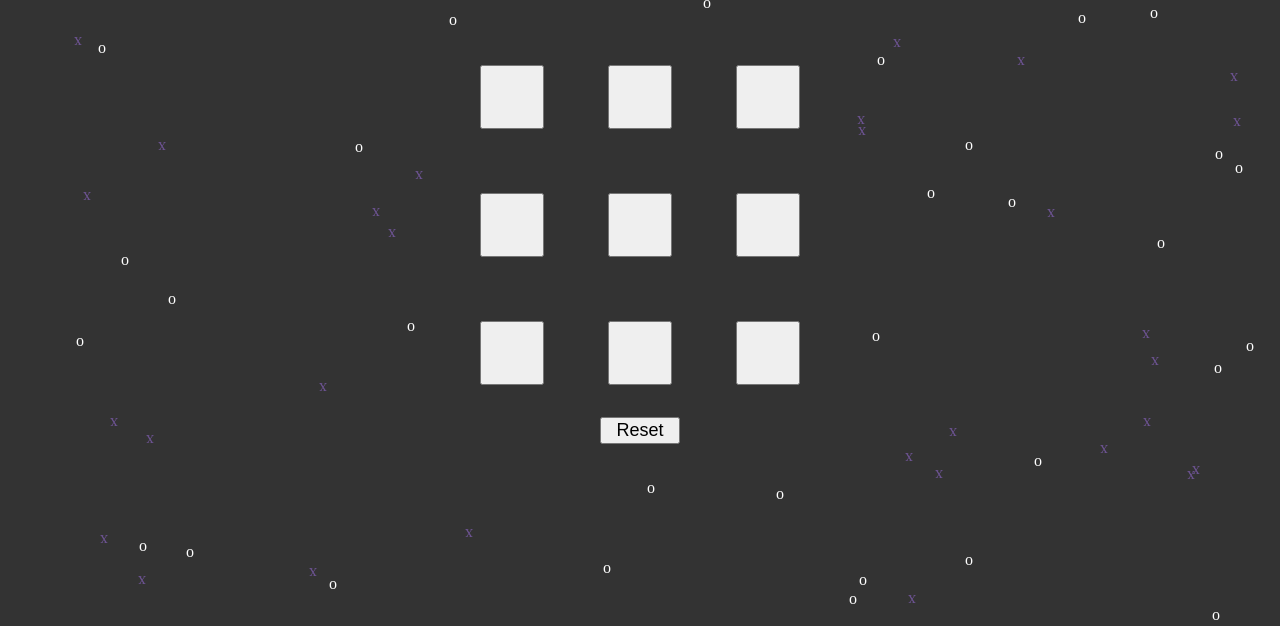
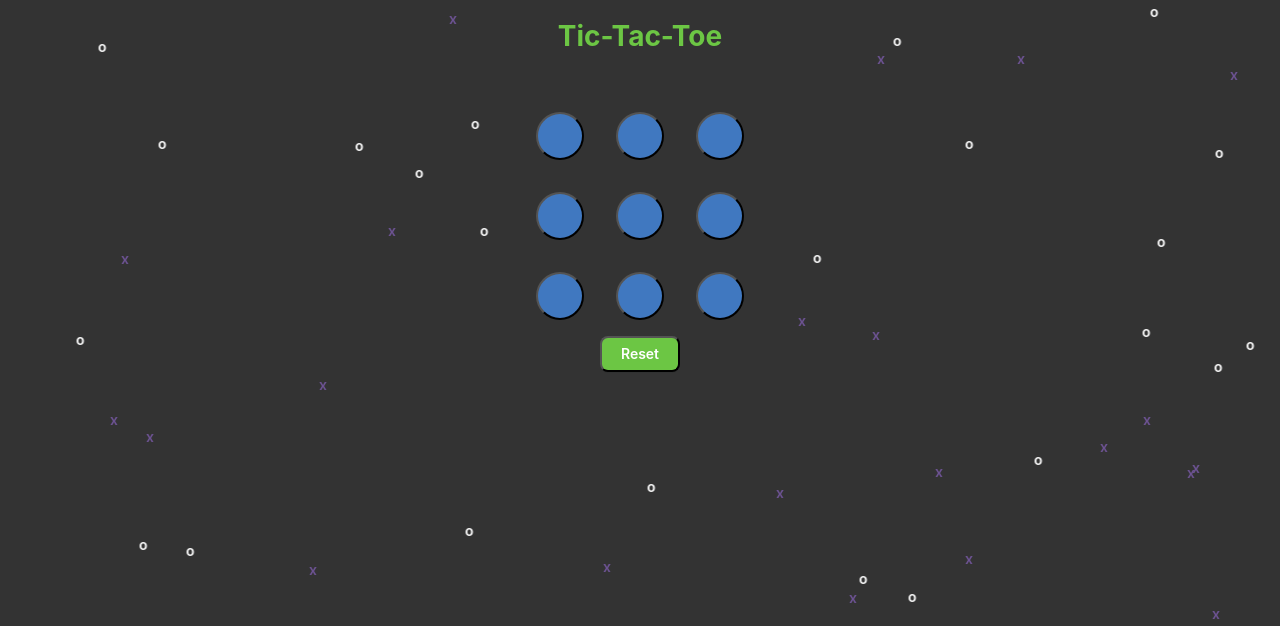
Before and after one commit to AmalRaghk/tictactoe2, a plain HTML site: page index.html in a window 1280 px wide. Shown: the part 189-815 px from the top of the page. Drawn offline with Linux system fonts and the light colour scheme.

Commit message:
designed fully

```diff
--- a/tictactoe.css
+++ b/tictactoe.css
@@ -3,6 +3,9 @@ body{
 
   margin: 0%;
   padding: 0%;
+  font-family: -apple-system,system-ui,"Segoe UI",Helvetica,Arial,sans-serif,"Apple Color Emoji","Segoe UI Emoji";
+  font-size: 14px;
+  font-weight: 600;
 }
 
   #container {
@@ -24,10 +27,13 @@ body{
   justify-content: space-between;
 }
 .cell{
-
-  width:4rem;
-  height: 4rem;
-  margin:2rem;
+  background-color: #4078c0;
+  color: white;
+  font-weight: bold;
+  width:3rem;
+  height: 3rem;
+  margin:1rem;
+  border-radius: 50%;
 }
 .resetcontain{
   width: 100%;
@@ -39,8 +45,32 @@ body{
   width:5rem;
   font-size: large;
   margin: auto;
+  background-color: #6cc644;
+  color: white;
+  font-weight: bold;
+  text-align: center;
+  box-shadow: rgba(27, 31, 35, .1) 0 1px 0;
+  box-sizing: border-box;
+  border-radius: 0.5rem;
+  display: inline-block;
+  font-family: -apple-system,system-ui,"Segoe UI",Helvetica,Arial,sans-serif,"Apple Color Emoji","Segoe UI Emoji";
+  font-size: 14px;
+  font-weight: 600;
+  line-height: 20px;
+  padding: 6px 16px;
+  position: relative;
+  text-align: center;
+  text-decoration: none;
+  user-select: none;
+  -webkit-user-select: none;
+  touch-action: manipulation;
+  vertical-align: middle;
+  white-space: nowrap;
+
 }
-.cell:hover {background-color: #e5e8e5}
+
+.cell:hover {background-color: #4078c0}
+.cell:active{background-color: #6cc644;}
 @keyframes rotate {
   from {
     transform: rotate(0deg);
--- a/tictactoe.js
+++ b/tictactoe.js
@@ -64,6 +64,7 @@ const reset=() => {
   cells.forEach((cell)=>{
     cell.innerHTML='';
     move='x';
+    cell.style.backgroundColor='#4078c0';
   })
 
 
@@ -76,6 +77,7 @@ cells.forEach((cell)=>{
     }
     arr[cell.id] = move;
     cell.innerHTML = move;
+    cell.style.backgroundColor='#6e5494'
     if (winner() === true) {
       alert('winner '+move);
       reset();
@@ -108,7 +110,7 @@ const chooseWord=()=>{
 const wordx=document.createElement('div');
 wordx.setAttribute('class','wordx');
 function printWords() {
-  let randomNos = Math.random() * 100;
+  let randomNos = Math.random() * 70;
   for (let i = 0; i < randomNos; i++) {
     const words = document.createElement('div');
     words.innerHTML = chooseWord();
```
